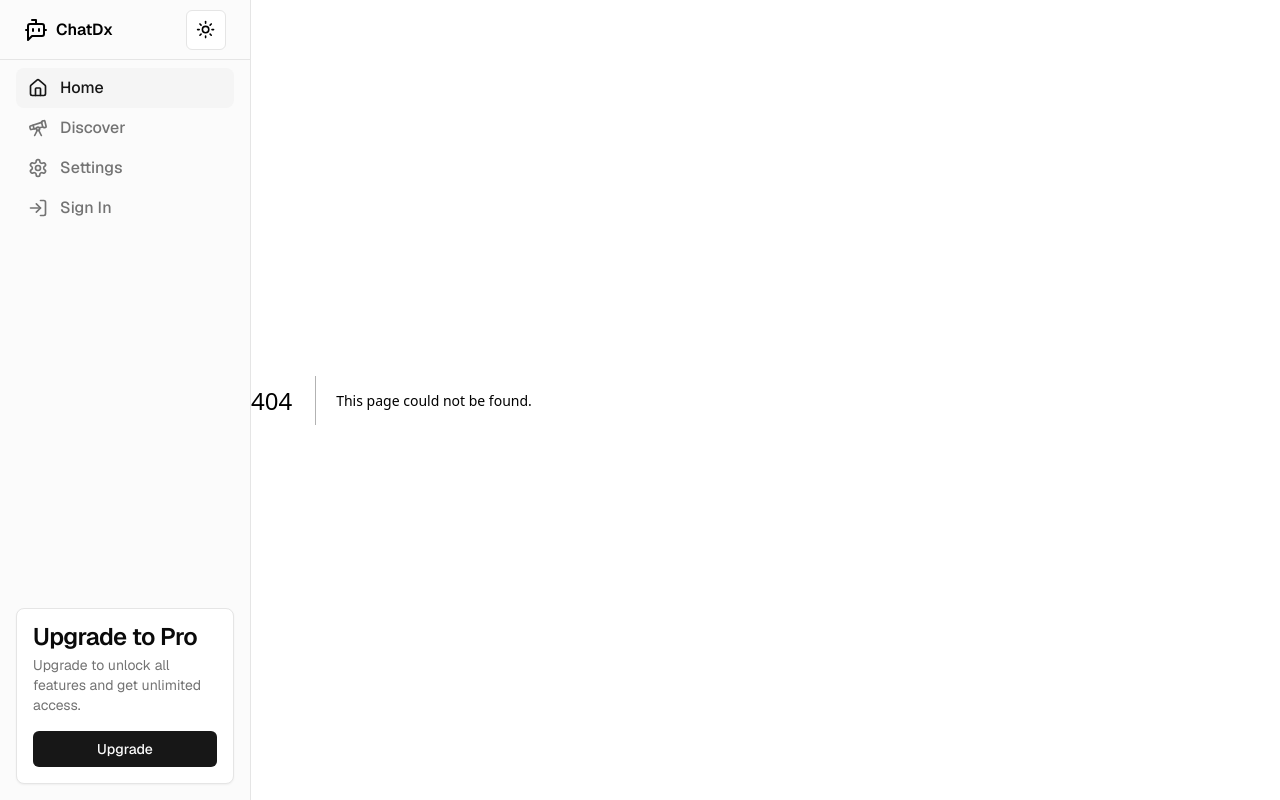
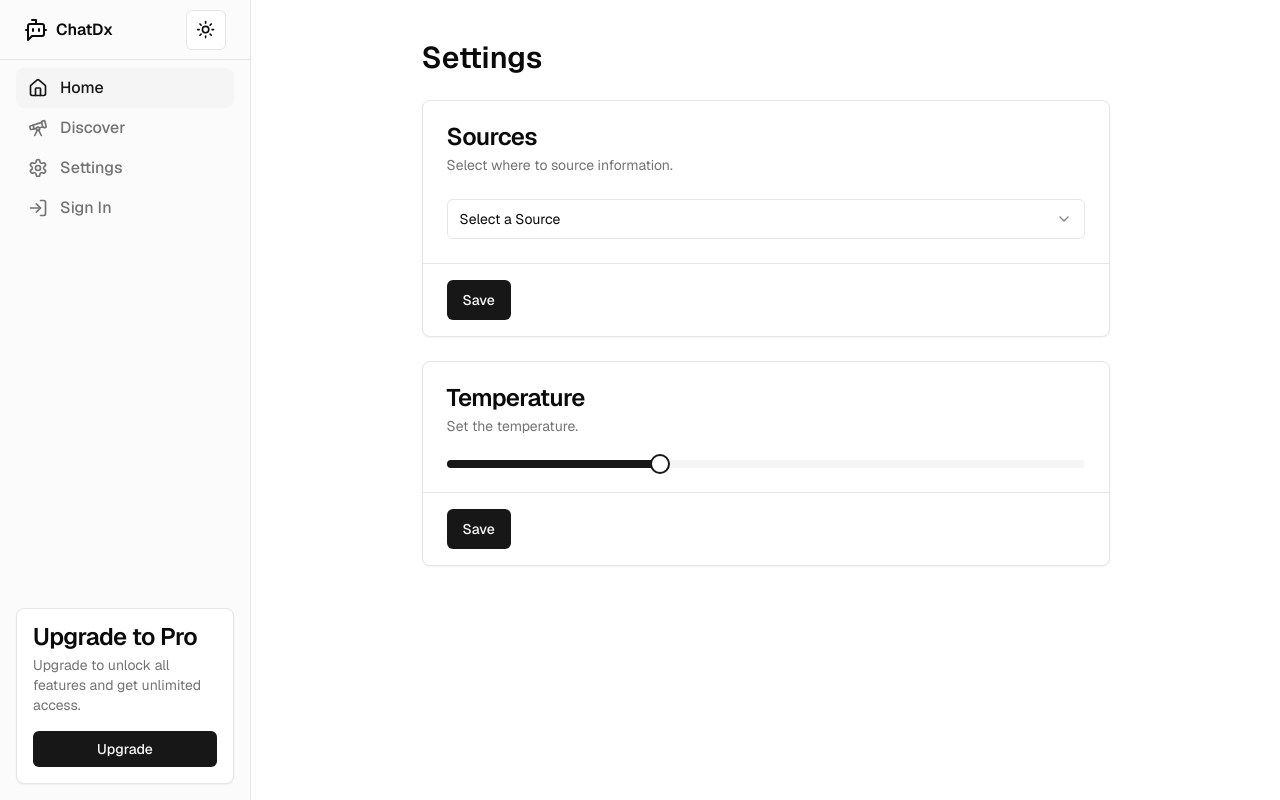
Before and after one commit to jeeven9/chatdx, a Next.js app: page /settings in a window 1280 px wide. Before the commit this address had no page. Built offline with nearby package versions, Linux system fonts and the light colour scheme.

Commit message:
Add settings page

```diff
--- a/package.json
+++ b/package.json
@@ -9,9 +9,12 @@
     "lint": "next lint"
   },
   "dependencies": {
+    "@radix-ui/react-checkbox": "^1.1.1",
     "@radix-ui/react-dialog": "^1.1.1",
     "@radix-ui/react-dropdown-menu": "^2.1.1",
     "@radix-ui/react-label": "^2.1.0",
+    "@radix-ui/react-select": "^2.1.1",
+    "@radix-ui/react-slider": "^1.2.0",
     "@radix-ui/react-slot": "^1.0.2",
     "axios": "^1.7.2",
     "class-variance-authority": "^0.7.0",
--- /dev/null
+++ b/src/app/settings/page.tsx
@@ -0,0 +1,67 @@
+import { Button } from "@/components/ui/button";
+import { Slider } from "@/components/ui/slider";
+import {
+  Card,
+  CardContent,
+  CardDescription,
+  CardFooter,
+  CardHeader,
+  CardTitle,
+} from "@/components/ui/card";
+import {
+  Select,
+  SelectContent,
+  SelectItem,
+  SelectTrigger,
+  SelectValue,
+} from "@/components/ui/select";
+
+export default function Settings() {
+  return (
+    <main className="flex justify-center w-full h-full">
+      <div className="w-full h-full p-10 sm:max-w-3xl">
+        <div className="w-full pb-6">
+          <h1 className="text-3xl font-semibold">Settings</h1>
+        </div>
+        <div className="flex flex-col gap-6">
+          <Card>
+            <CardHeader>
+              <CardTitle>Sources</CardTitle>
+              <CardDescription>
+                Select where to source information.
+              </CardDescription>
+            </CardHeader>
+            <CardContent>
+              <Select>
+                <SelectTrigger>
+                  <SelectValue placeholder="Select a Source" />
+                </SelectTrigger>
+                <SelectContent>
+                  <SelectItem value="web">Web</SelectItem>
+                  <SelectItem value="academia">Academia</SelectItem>
+                  <SelectItem value="video">Video</SelectItem>
+                  <SelectItem value="social">Social</SelectItem>
+                </SelectContent>
+              </Select>
+            </CardContent>
+            <CardFooter className="border-t px-6 py-4">
+              <Button>Save</Button>
+            </CardFooter>
+          </Card>
+          <Card>
+            <CardHeader>
+              <CardTitle>Temperature</CardTitle>
+              <CardDescription>Set the temperature.</CardDescription>
+            </CardHeader>
+            <CardContent>
+              <Slider defaultValue={[33]} max={100} step={1} />
+            </CardContent>
+            <CardFooter className="border-t px-6 py-4">
+              <Button>Save</Button>
+            </CardFooter>
+          </Card>
+        </div>
+      </div>
+    </main>
+  );
+}
--- a/src/components/mobile-nav.tsx
+++ b/src/components/mobile-nav.tsx
@@ -47,7 +47,7 @@ export default function MobileNav() {
             Discover
           </Link>
           <Link
-            href="#"
+            href="/settings"
             className="mx-[-0.65rem] flex items-center gap-4 rounded-xl px-3 py-2 text-muted-foreground hover:text-foreground"
           >
             <Settings className="h-5 w-5" />
--- a/src/components/sidebar.tsx
+++ b/src/components/sidebar.tsx
@@ -44,7 +44,7 @@ export default function Sidebar() {
               Discover
             </Link>
             <Link
-              href="#"
+              href="/settings"
               className="flex items-center gap-3 rounded-lg px-3 py-2 text-muted-foreground transition-all hover:text-primary"
             >
               <Settings className="h-5 w-5" />
--- /dev/null
+++ b/src/components/ui/select.tsx
@@ -0,0 +1,160 @@
+"use client"
+
+import * as React from "react"
+import * as SelectPrimitive from "@radix-ui/react-select"
+import { Check, ChevronDown, ChevronUp } from "lucide-react"
+
+import { cn } from "@/lib/utils"
+
+const Select = SelectPrimitive.Root
+
+const SelectGroup = SelectPrimitive.Group
+
+const SelectValue = SelectPrimitive.Value
+
+const SelectTrigger = React.forwardRef<
+  React.ElementRef<typeof SelectPrimitive.Trigger>,
+  React.ComponentPropsWithoutRef<typeof SelectPrimitive.Trigger>
+>(({ className, children, ...props }, ref) => (
+  <SelectPrimitive.Trigger
+    ref={ref}
+    className={cn(
+      "flex h-10 w-full items-center justify-between rounded-md border border-input bg-background px-3 py-2 text-sm ring-offset-background placeholder:text-muted-foreground focus:outline-none focus:ring-2 focus:ring-ring focus:ring-offset-2 disabled:cursor-not-allowed disabled:opacity-50 [&>span]:line-clamp-1",
+      className
+    )}
+    {...props}
+  >
+    {children}
+    <SelectPrimitive.Icon asChild>
+      <ChevronDown className="h-4 w-4 opacity-50" />
+    </SelectPrimitive.Icon>
+  </SelectPrimitive.Trigger>
+))
+SelectTrigger.displayName = SelectPrimitive.Trigger.displayName
+
+const SelectScrollUpButton = React.forwardRef<
+  React.ElementRef<typeof SelectPrimitive.ScrollUpButton>,
+  React.ComponentPropsWithoutRef<typeof SelectPrimitive.ScrollUpButton>
+>(({ className, ...props }, ref) => (
+  <SelectPrimitive.ScrollUpButton
+    ref={ref}
+    className={cn(
+      "flex cursor-default items-center justify-center py-1",
+      className
+    )}
+    {...props}
+  >
+    <ChevronUp className="h-4 w-4" />
+  </SelectPrimitive.ScrollUpButton>
+))
+SelectScrollUpButton.displayName = SelectPrimitive.ScrollUpButton.displayName
+
+const SelectScrollDownButton = React.forwardRef<
+  React.ElementRef<typeof SelectPrimitive.ScrollDownButton>,
+  React.ComponentPropsWithoutRef<typeof SelectPrimitive.ScrollDownButton>
+>(({ className, ...props }, ref) => (
+  <SelectPrimitive.ScrollDownButton
+    ref={ref}
+    className={cn(
+      "flex cursor-default items-center justify-center py-1",
+      className
+    )}
+    {...props}
+  >
+    <ChevronDown className="h-4 w-4" />
+  </SelectPrimitive.ScrollDownButton>
+))
+SelectScrollDownButton.displayName =
+  SelectPrimitive.ScrollDownButton.displayName
+
+const SelectContent = React.forwardRef<
+  React.ElementRef<typeof SelectPrimitive.Content>,
+  React.ComponentPropsWithoutRef<typeof SelectPrimitive.Content>
+>(({ className, children, position = "popper", ...props }, ref) => (
+  <SelectPrimitive.Portal>
+    <SelectPrimitive.Content
+      ref={ref}
+      className={cn(
+        "relative z-50 max-h-96 min-w-[8rem] overflow-hidden rounded-md border bg-popover text-popover-foreground shadow-md data-[state=open]:animate-in data-[state=closed]:animate-out data-[state=closed]:fade-out-0 data-[state=open]:fade-in-0 data-[state=closed]:zoom-out-95 data-[state=open]:zoom-in-95 data-[side=bottom]:slide-in-from-top-2 data-[side=left]:slide-in-from-right-2 data-[side=right]:slide-in-from-left-2 data-[side=top]:slide-in-from-bottom-2",
+        position === "popper" &&
+          "data-[side=bottom]:translate-y-1 data-[side=left]:-translate-x-1 data-[side=right]:translate-x-1 data-[side=top]:-translate-y-1",
+        className
+      )}
+      position={position}
+      {...props}
+    >
+      <SelectScrollUpButton />
+      <SelectPrimitive.Viewport
+        className={cn(
+          "p-1",
+          position === "popper" &&
+            "h-[var(--radix-select-trigger-height)] w-full min-w-[var(--radix-select-trigger-width)]"
+        )}
+      >
+        {children}
+      </SelectPrimitive.Viewport>
+      <SelectScrollDownButton />
+    </SelectPrimitive.Content>
+  </SelectPrimitive.Portal>
+))
+SelectContent.displayName = SelectPrimitive.Content.displayName
+
+const SelectLabel = React.forwardRef<
+  React.ElementRef<typeof SelectPrimitive.Label>,
+  React.ComponentPropsWithoutRef<typeof SelectPrimitive.Label>
+>(({ className, ...props }, ref) => (
+  <SelectPrimitive.Label
+    ref={ref}
+    className={cn("py-1.5 pl-8 pr-2 text-sm font-semibold", className)}
+    {...props}
+  />
+))
+SelectLabel.displayName = SelectPrimitive.Label.displayName
+
+const SelectItem = React.forwardRef<
+  React.ElementRef<typeof SelectPrimitive.Item>,
+  React.ComponentPropsWithoutRef<typeof SelectPrimitive.Item>
+>(({ className, children, ...props }, ref) => (
+  <SelectPrimitive.Item
+    ref={ref}
+    className={cn(
+      "relative flex w-full cursor-default select-none items-center rounded-sm py-1.5 pl-8 pr-2 text-sm outline-none focus:bg-accent focus:text-accent-foreground data-[disabled]:pointer-events-none data-[disabled]:opacity-50",
+      className
+    )}
+    {...props}
+  >
+    <span className="absolute left-2 flex h-3.5 w-3.5 items-center justify-center">
+      <SelectPrimitive.ItemIndicator>
+        <Check className="h-4 w-4" />
+      </SelectPrimitive.ItemIndicator>
+    </span>
+
+    <SelectPrimitive.ItemText>{children}</SelectPrimitive.ItemText>
+  </SelectPrimitive.Item>
+))
+SelectItem.displayName = SelectPrimitive.Item.displayName
+
+const SelectSeparator = React.forwardRef<
+  React.ElementRef<typeof SelectPrimitive.Separator>,
+  React.ComponentPropsWithoutRef<typeof SelectPrimitive.Separator>
+>(({ className, ...props }, ref) => (
+  <SelectPrimitive.Separator
+    ref={ref}
+    className={cn("-mx-1 my-1 h-px bg-muted", className)}
+    {...props}
+  />
+))
+SelectSeparator.displayName = SelectPrimitive.Separator.displayName
+
+export {
+  Select,
+  SelectGroup,
+  SelectValue,
+  SelectTrigger,
+  SelectContent,
+  SelectLabel,
+  SelectItem,
+  SelectSeparator,
+  SelectScrollUpButton,
+  SelectScrollDownButton,
+}
--- /dev/null
+++ b/src/components/ui/slider.tsx
@@ -0,0 +1,28 @@
+"use client"
+
+import * as React from "react"
+import * as SliderPrimitive from "@radix-ui/react-slider"
+
+import { cn } from "@/lib/utils"
+
+const Slider = React.forwardRef<
+  React.ElementRef<typeof SliderPrimitive.Root>,
+  React.ComponentPropsWithoutRef<typeof SliderPrimitive.Root>
+>(({ className, ...props }, ref) => (
+  <SliderPrimitive.Root
+    ref={ref}
+    className={cn(
+      "relative flex w-full touch-none select-none items-center",
+      className
+    )}
+    {...props}
+  >
+    <SliderPrimitive.Track className="relative h-2 w-full grow overflow-hidden rounded-full bg-secondary">
+      <SliderPrimitive.Range className="absolute h-full bg-primary" />
+    </SliderPrimitive.Track>
+    <SliderPrimitive.Thumb className="block h-5 w-5 rounded-full border-2 border-primary bg-background ring-offset-background transition-colors focus-visible:outline-none focus-visible:ring-2 focus-visible:ring-ring focus-visible:ring-offset-2 disabled:pointer-events-none disabled:opacity-50" />
+  </SliderPrimitive.Root>
+))
+Slider.displayName = SliderPrimitive.Root.displayName
+
+export { Slider }
```
Also changed, not shown: 1 other file (tests, documents, lock files or other folders).
